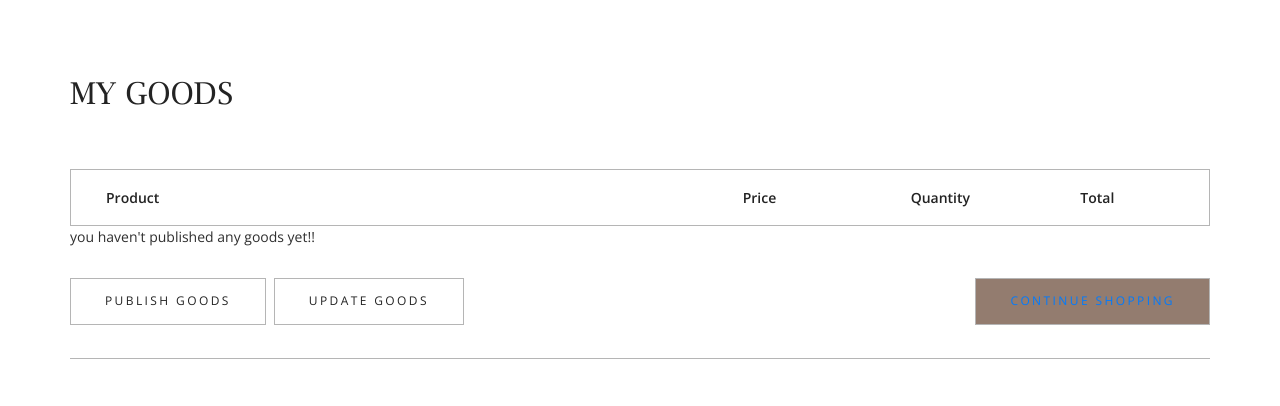
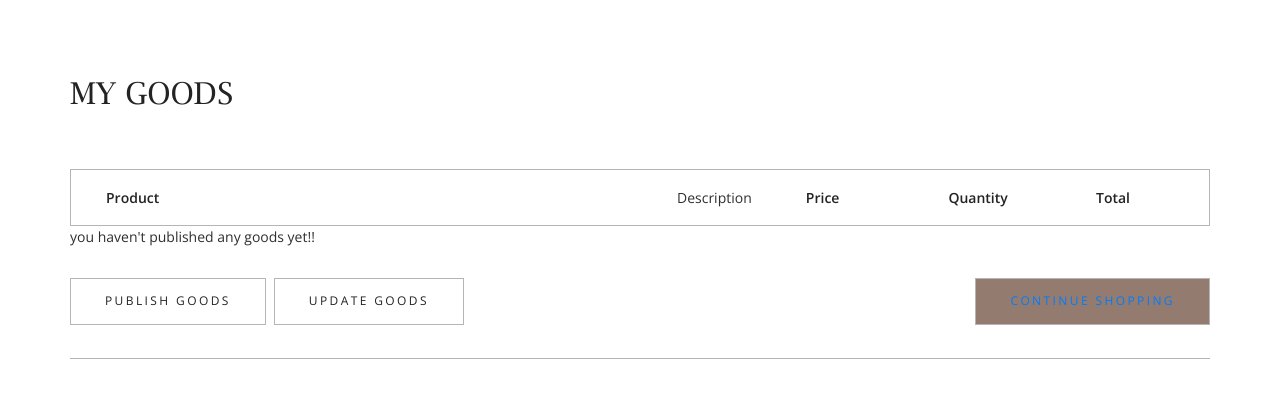
Before and after one commit to Li-RongYi/FM, a Django app: page /mygoods in a window 1280 px wide. Shown: the part 534-940 px from the top of the page. Run offline with Django 3.2, Linux system fonts and the light colour scheme; a user stored in the database is signed in; data comes from the database, SQL or seed files in the repository; some libraries are stand-ins or nearby versions.

Commit message:
test git

```diff
--- a/templates/mygoods.html
+++ b/templates/mygoods.html
@@ -44,6 +44,7 @@
 						<div class="cart_bar_title_name">Product</div>
 						<div class="cart_bar_title_content ml-auto">
 							<div class="cart_bar_title_content_inner d-flex flex-row align-items-center justify-content-end">
+                                <div class="cart_bar_title_description">Description</div>
 								<div class="cart_bar_title_price">Price</div>
 								<div class="cart_bar_title_quantity">Quantity</div>
 								<div class="cart_bar_title_total">Total</div>
```
